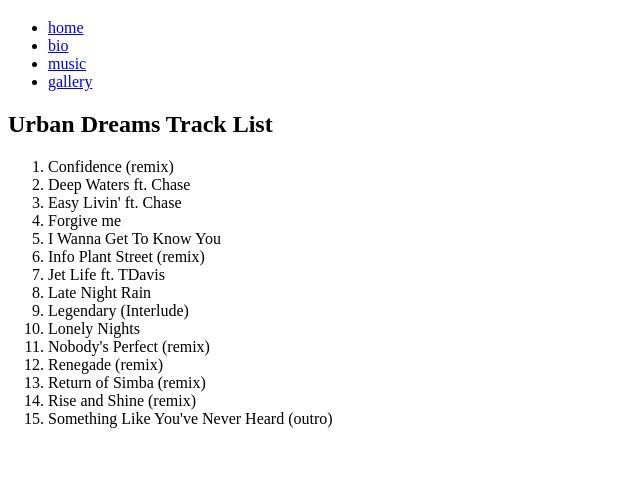
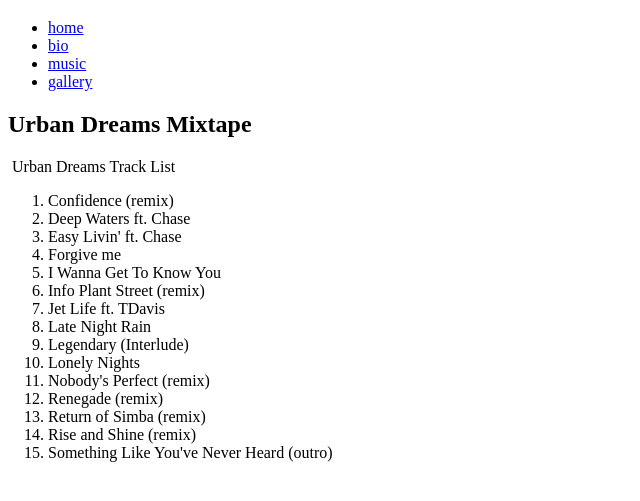
Before and after one commit to christian15/Scarsite, a plain HTML site: page music.html in a window 1280 px wide. Shown: the part 61-562 px from the top of the page, without its empty margins (0-640 px from the left). Drawn offline with Linux system fonts and the light colour scheme.

Commit message:
added mixtape title and cover image

```diff
--- a/music.html
+++ b/music.html
@@ -15,7 +15,10 @@
     	<li><a href="gallery.html">gallery</a></li>
     </ul>
 
-<h2> Urban Dreams Track List </h2>
+
+    <h2> Urban Dreams Mixtape </h3>
+    <img scr="images/urbandreamscover.jpg"
+	<h3> Urban Dreams Track List </h3>
 	<ol>
 		<li>Confidence (remix)</li>
 		<li>Deep Waters ft. Chase </li>
```
Also changed, not shown: images/ubrandreamscover.jpg (added).
